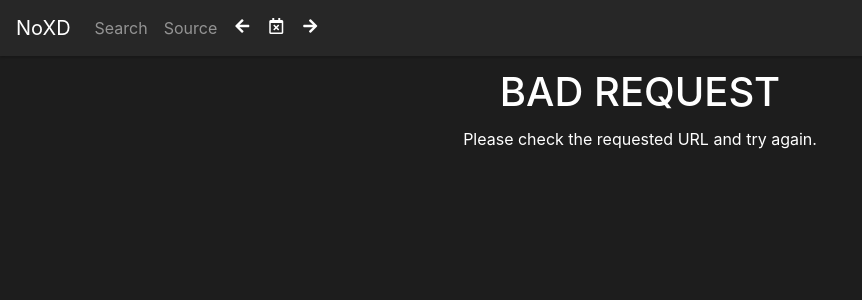
After one commit to MikeRixWolfe/LogViewer, a Flask app: template app/templates/400.html in a window 1280 px wide. The commit adds this page. Shown: the top 300 px of the page, without its empty margins (0-862 px from the left). Run offline with Flask 2, Linux system fonts and the light colour scheme; the template is opened without the code that fills it, so the values that code supplies are empty; parts of the project's set-up code (start-up, migrations or seed data) failed here and were passed over; some libraries are stand-ins or nearby versions.

Commit message:
error pages, beginning search and datepicker

```diff
--- a/app/__init__.py
+++ b/app/__init__.py
@@ -13,6 +13,6 @@ login = LoginManager(app)
 login.login_view = 'auth.login'
 login.login_message_category = 'info'
 
-from app import auth, views
+from app import auth, errors, views
 app.register_blueprint(auth.bp)
 app.register_blueprint(views.bp)
--- a/app/auth.py
+++ b/app/auth.py
@@ -18,7 +18,7 @@ def load_user(username):
 def login():
     if current_user.is_authenticated:
         flash('You are already logged in.', 'info')
-        return redirect(url_for('logs.index'))
+        return redirect(url_for('logs.search'))
 
     form = LoginForm()
 
@@ -30,7 +30,7 @@ def login():
 
         login_user(user, remember=form.remember_me.data)
         flash('You have successfully logged in!', 'success')
-        return redirect(request.args.get("next") or url_for('logs.index'))
+        return redirect(request.args.get("next") or url_for('logs.search'))
 
     #if form.errors:
     #    if isinstance(form.errors, dict):
@@ -42,7 +42,7 @@ def login():
 @bp.route('/signup', methods=['GET','POST'])
 def signup():
     if current_user.is_authenticated:
-        return redirect(url_for('logs.index'))
+        return redirect(url_for('logs.search'))
 
     form = SignupForm()
     if form.validate_on_submit():
--- a/app/static/style.css
+++ b/app/static/style.css
@@ -16,6 +16,9 @@ h1 {
     text-align: center;
 }
 
+i {
+    margin: 10px;
+}
 img {
     visibility: hidden;
 }
@@ -103,7 +106,9 @@ a {
 .navbar {
     background-color: rgb(39, 39, 39);
     box-shadow: 0 2px 2px 0 rgba(0, 0, 0, .2);
-
+    position: sticky;
+    top: 0;
+    z-index: 10;
 }
 
 .navbar-text {
--- /dev/null
+++ b/app/templates/400.html
@@ -0,0 +1,14 @@
+{% extends "base.html" %}
+
+{% block navbar %}
+{% include 'nav.html' %}
+{% endblock %}
+
+{% block content %}
+    <div class="row">
+        <div class="col-12">
+        <h1>Bad Request</h1>
+        <p style='text-align: center'>Please check the requested URL and try again.</p>
+        </div>
+    </div>
+{% endblock %}
--- a/app/templates/base.html
+++ b/app/templates/base.html
@@ -1,10 +1,12 @@
 <!DOCTYPE html>
 <html>
   <head>
-    <link rel="stylesheet" href="https://stackpath.bootstrapcdn.com/bootstrap/4.4.1/css/bootstrap.min.css" crossorigin="anonymous">
+    <link rel="stylesheet" type="text/css" href="https://cdnjs.cloudflare.com/ajax/libs/font-awesome/5.13.0/css/all.min.css" crossorigin="anonymous">
+    <link rel="stylesheet" type="text/css" href="https://stackpath.bootstrapcdn.com/bootstrap/4.4.1/css/bootstrap.min.css" crossorigin="anonymous">
     <link rel="stylesheet" type="text/css" href="{{ url_for('static', filename='style.css') }}">
 
     <script src="https://code.jquery.com/jquery-3.4.1.min.js" crossorigin="anonymous"></script>
+    <script src="https://code.jquery.com/ui/1.12.1/jquery-ui.min.js" crossorigin="anonymous"></script>
     <script src="https://stackpath.bootstrapcdn.com/bootstrap/4.4.1/js/bootstrap.min.js" crossorigin="anonymous"></script>
 
     <link rel="shortcut icon" href="{{ url_for('static', filename='favicon.ico') }}">
@@ -22,6 +24,9 @@
 	{% endfor %}
     {% block content %}{% endblock %}
     </div>
+    <script>
+        //$('li.nav-item.date').datepicker({});
+    </script>
     {% block footer %}{% endblock %}
   </body>
 </html>
--- a/app/templates/nav.html
+++ b/app/templates/nav.html
@@ -12,6 +12,15 @@
             <li class="nav-item">
                 <a class="nav-link" href="https://github.com/MikeRixWolfe/LogViewer">Source</a>
             </li>
+            <li class="nav-item">
+                <i class="fas fa-arrow-left"></i>
+            </li>
+            <li class="nav-item">
+                <span id="datepicker"><i class="far fa-calendar-times"></i></span>
+            </li>
+            <li class="nav-item">
+                <i class="fas fa-arrow-right"></i>
+            </li>
         </ul>
         {% if current_user.is_authenticated %}
         <span class="navbar-text">
```
Also changed, not shown: app/errors.py (added, +17 -0 lines), app/templates/404.html (added, +13 -0 lines), app/templates/500.html (added, +14 -0 lines).
